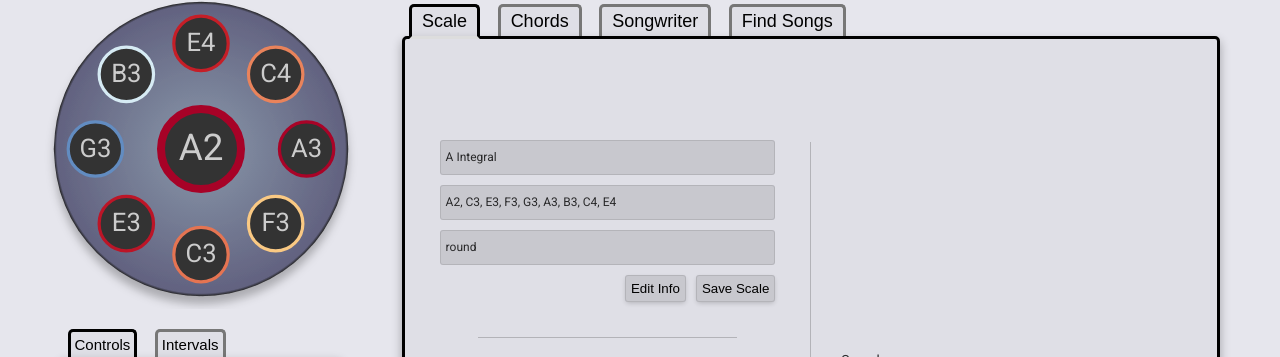
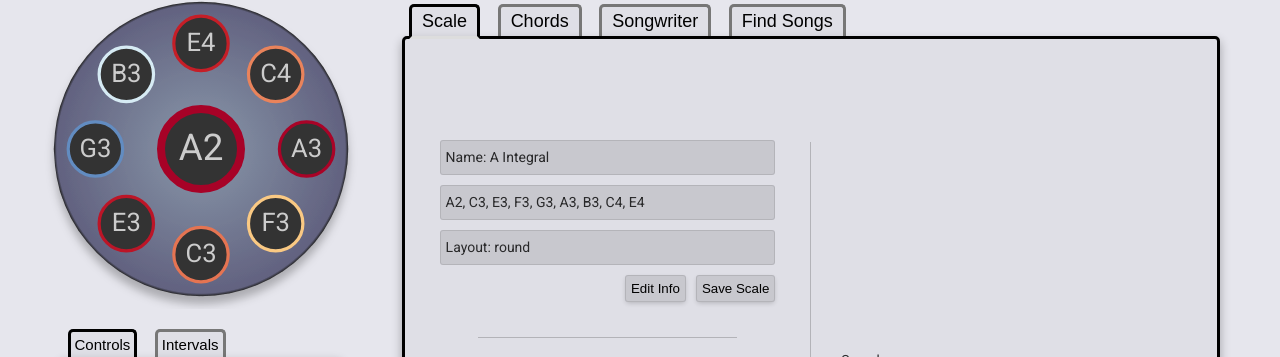
Before and after one commit to Moosees/ding-and-tones, a React (Create React App) app: page /scale in a window 1280 px wide. Shown: the part 56-413 px from the top of the page. Built offline with nearby package versions, Linux system fonts and the light colour scheme.

Commit message:
Add styled components global styles, change some text

```diff
--- a/src/App.js
+++ b/src/App.js
@@ -6,7 +6,13 @@ import {
   Route,
   Switch,
 } from 'react-router-dom';
-import { BorderContainer, Column, Section, Viewport } from './app.styles';
+import {
+  BorderContainer,
+  Column,
+  GlobalStyles,
+  Section,
+  Viewport,
+} from './app.styles';
 import Chords from './containers/chords/Chords';
 import Controls from './containers/controls/Controls';
 import ControlsNav from './containers/controls/ControlsNav';
@@ -26,6 +32,8 @@ const App = ({ saveScale }) => {
   }, [saveScale]);
 
   return (
+    <>
+      <GlobalStyles />
       <Router>
         <Viewport>
           <Column>
@@ -63,6 +71,7 @@ const App = ({ saveScale }) => {
           </Column>
         </Viewport>
       </Router>
+    </>
   );
 };
 
--- a/src/app.styles.js
+++ b/src/app.styles.js
@@ -1,4 +1,27 @@
-import styled from 'styled-components';
+import styled, { createGlobalStyle } from 'styled-components';
+
+export const GlobalStyles = createGlobalStyle`
+  *,
+  *::before,
+  *::after {
+    box-sizing: inherit;
+    margin: 0;
+    padding: 0;
+  }
+
+  html {
+    box-sizing: border-box;
+    font-size: 62.5%;
+  }
+
+  body {
+    background-color: #e6e6ed;
+    color: rgb(0, 0, 0, 0.8);
+    font-family: 'Roboto', sans-serif;
+    font-size: 1.4rem;
+    line-height: 1.6;
+  }
+`;
 
 export const Viewport = styled.div`
   align-items: center;
--- a/src/components/playButton/PlayButton.jsx
+++ b/src/components/playButton/PlayButton.jsx
@@ -1,8 +1,8 @@
 import React from 'react';
 import { connect } from 'react-redux';
 import { setIsSongPlaying } from '../../redux/ui/ui.actions';
+import ButtonMain from '../button/ButtonMain';
 import { playSong } from './playButton.utils';
-import ButtonMain from '../button/ButtonMain';
 
 const PlayButton = ({ isSongPlaying, setIsSongPlaying }) => {
   const handlePlayPause = () => {
@@ -13,7 +13,7 @@ const PlayButton = ({ isSongPlaying, setIsSongPlaying }) => {
   return (
     <ButtonMain
       onClick={handlePlayPause}
-      label={isSongPlaying ? 'Pause' : 'Play'}
+      label={isSongPlaying ? 'Stop' : 'Play'}
     />
   );
 };
--- a/src/components/scaleInfo/ScaleInfo.jsx
+++ b/src/components/scaleInfo/ScaleInfo.jsx
@@ -12,9 +12,9 @@ const ScaleInfo = ({ name, layout, scale }) => {
   return (
     <>
       <InfoContainer>
-        <InfoField label={name} />
+        <InfoField label={'Name: ' + name} />
         <InfoField label={scale.join(', ')} />
-        <InfoField label={layout} />
+        <InfoField label={'Layout: ' + layout} />
         <Buttons>
           <ButtonMain label="Edit Info" onClick={() => setIsEditing(true)} />
           <ButtonMain label="Save Scale" />
--- a/src/components/scaleInfo/scaleInfo.styles.js
+++ b/src/components/scaleInfo/scaleInfo.styles.js
@@ -4,7 +4,6 @@ export const InfoContainer = styled.div`
   align-self: stretch;
   display: flex;
   flex-direction: column;
-  font-size: 1.2rem;
 `;
 
 export const Buttons = styled.div`
--- a/src/components/songControls/songControls.styles.js
+++ b/src/components/songControls/songControls.styles.js
@@ -3,7 +3,6 @@ import styled from 'styled-components';
 export const ControlsContainer = styled.div`
   display: flex;
   flex-direction: column;
-  font-size: 1.4rem;
   width: 100%;
 `;
 
--- a/src/components/songInfo/SongInfo.jsx
+++ b/src/components/songInfo/SongInfo.jsx
@@ -9,7 +9,6 @@ import PlayButton from '../playButton/PlayButton';
 const InfoContainer = styled.div`
   display: flex;
   flex-direction: column;
-  font-size: 1.4rem;
   width: 100%;
 `;
 
--- a/src/index.css
+++ /dev/null
@@ -1,20 +0,0 @@
-*,
-*::before,
-*::after {
-  box-sizing: inherit;
-  margin: 0;
-  padding: 0;
-}
-
-html {
-  box-sizing: border-box;
-  font-size: 62.5%;
-}
-
-body {
-  background-color: #e6e6ed;
-  color: rgb(0, 0, 0, 0.8);
-  font-family: 'Roboto', sans-serif;
-  font-size: 1.4rem;
-  line-height: 1.6;
-}
--- a/src/index.js
+++ b/src/index.js
@@ -2,7 +2,6 @@ import React from 'react';
 import ReactDOM from 'react-dom';
 import { Provider } from 'react-redux';
 import App from './App';
-import './index.css';
 import { store } from './redux/store';
 import * as serviceWorker from './serviceWorker';
 
```
Also changed, not shown: 1 other file (tests, documents, lock files or other folders). Lines whose indentation alone changed are shown as unchanged.
